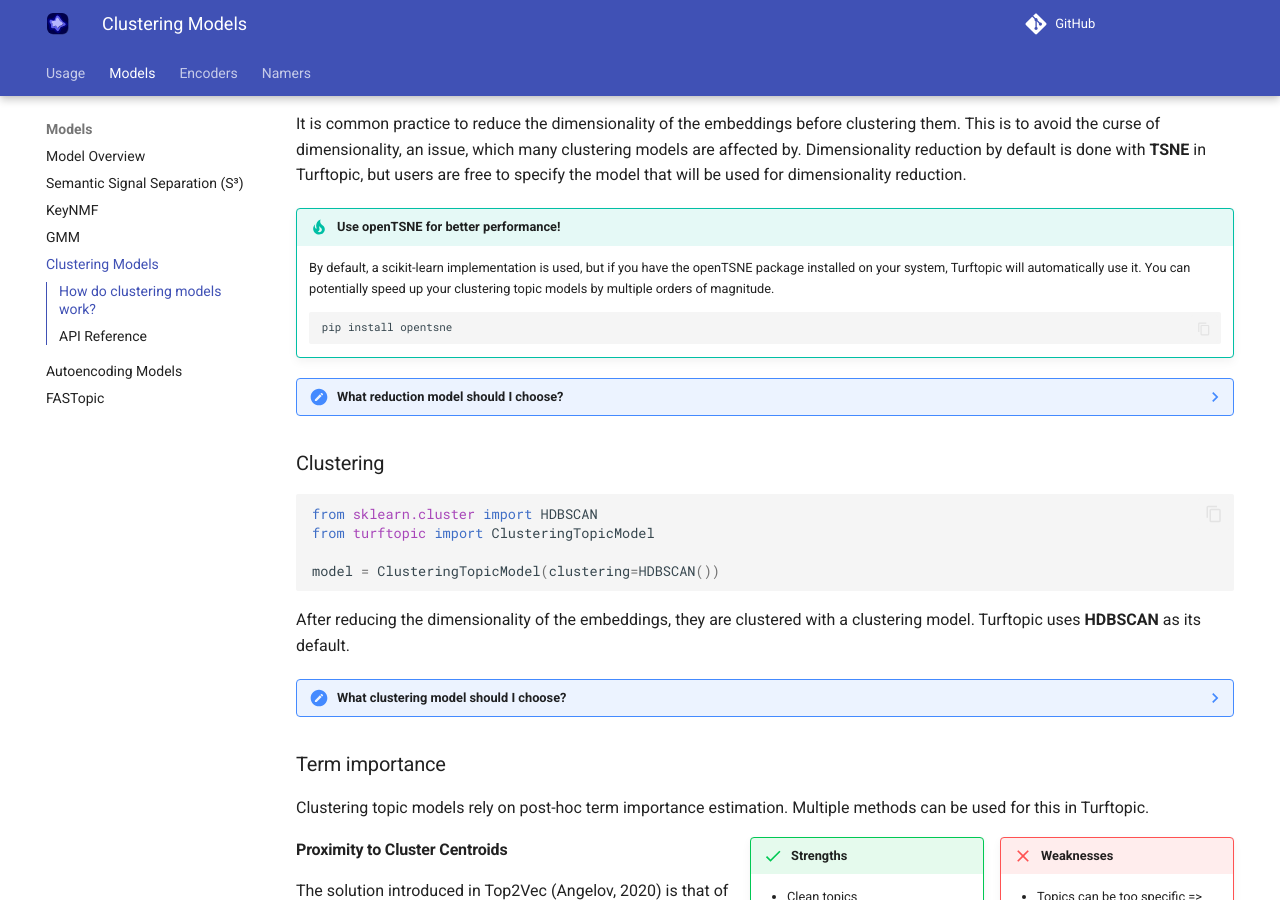
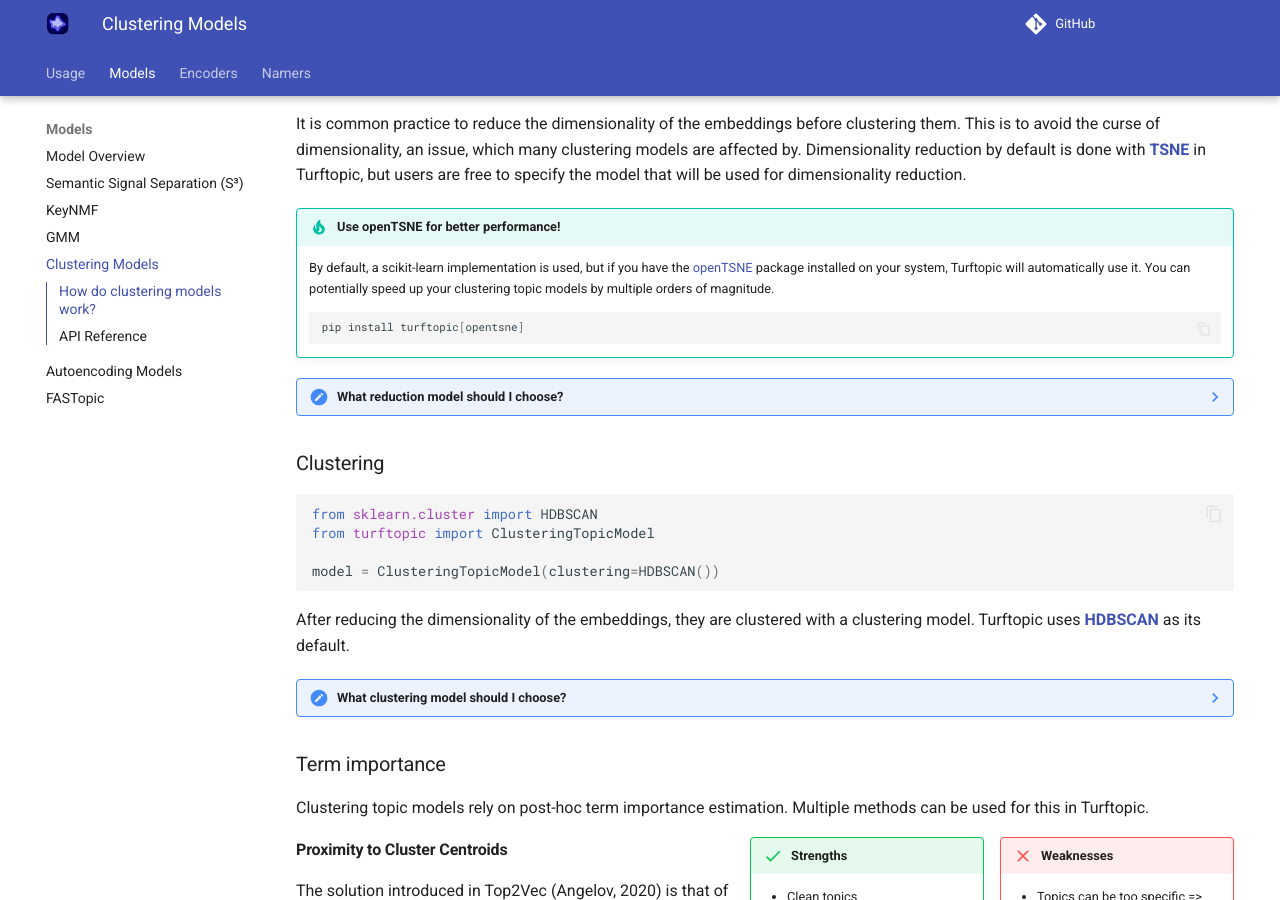
Before and after one commit to x-tabdeveloping/turftopic, an MkDocs documentation site: the page built from docs/clustering.md, in a window 1280 px wide and 900 px high, scrolled down 552 px. Built offline with MkDocs 1.6.1 and Material for MkDocs 9.7.7, drawn with Linux system fonts in a browser that asks for light colours; nearby versions of some CDN libraries; some web fonts are replaced; comment, search, counter and statistics services are not loaded; some of the changed text lies outside the part shown.

Commit message:
Implemented requested changes in docs

````diff
--- a/docs/clustering.md
+++ b/docs/clustering.md
@@ -23,19 +23,19 @@ model = ClusteringTopicModel(dimensionality_reduction=TSNE())
 
 It is common practice to reduce the dimensionality of the embeddings before clustering them.
 This is to avoid the curse of dimensionality, an issue, which many clustering models are affected by.
-Dimensionality reduction by default is done with **TSNE** in Turftopic,
+Dimensionality reduction by default is done with [**TSNE**](https://scikit-learn.org/stable/modules/manifold.html#t-distributed-stochastic-neighbor-embedding-t-sne) in Turftopic,
 but users are free to specify the model that will be used for dimensionality reduction.
 
 !!! tip "Use openTSNE for better performance!"
-    By default, a scikit-learn implementation is used, but if you have the openTSNE package installed on your system, Turftopic will automatically use it.
+    By default, a scikit-learn implementation is used, but if you have the [openTSNE](https://github.com/pavlin-policar/openTSNE) package installed on your system, Turftopic will automatically use it.
     You can potentially speed up your clustering topic models by multiple orders of magnitude.
     ```bash
-    pip install opentsne
+    pip install turftopic[opentsne]
     ```
 
 ??? note "What reduction model should I choose?"
     Our knowledge about the impacts of choice of dimensionality reduction is limited, and has not yet been explored in the literature.
-    Top2Vec and BERTopic both use UMAP, which has a number of desirable properties over alternatives (arranging data points into cluster-like structures, better preservation of global structure than TSNE, speed).
+    Top2Vec and BERTopic both use [UMAP](https://umap-learn.readthedocs.io/en/latest/basic_usage.html), which has a number of desirable properties over alternatives (arranging data points into cluster-like structures, better preservation of global structure than TSNE, speed).
 
 ### Clustering
 
@@ -47,7 +47,7 @@ model = ClusteringTopicModel(clustering=HDBSCAN())
 ```
 
 After reducing the dimensionality of the embeddings, they are clustered with a clustering model.
-Turftopic uses **HDBSCAN** as its default.
+Turftopic uses [**HDBSCAN**](https://scikit-learn.org/stable/modules/clustering.html#hdbscan) as its default.
 
 ??? note "What clustering model should I choose?"
     Some clustering models are capable of discovering the number of clusters in the data (HDBSCAN, DBSCAN, OPTICS, etc.).
@@ -183,8 +183,12 @@ model.reset_topics()
 
 ### Visualization
 
-You can interactively explore clusters using `datamapplot` directly in Turftopic!
-You will first have to install `datamapplot` for this to work.
+You can interactively explore clusters using [datamapplot](https://github.com/TutteInstitute/datamapplot) directly in Turftopic!
+You will first have to install `datamapplot` for this to work:
+
+```bash
+pip install turftopic[datamapplot]
+```
 
 ```python
 from turftopic import ClusteringTopicModel
````
Also changed, not shown: docs/basics.md (+6 -3 lines).
